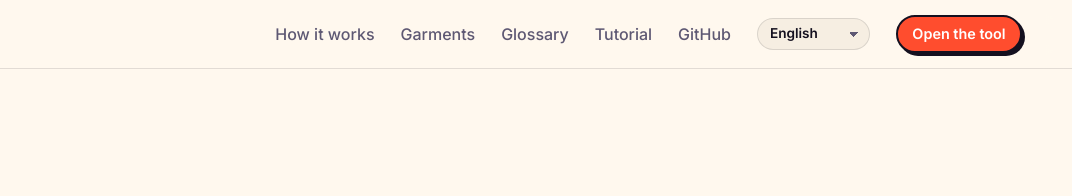
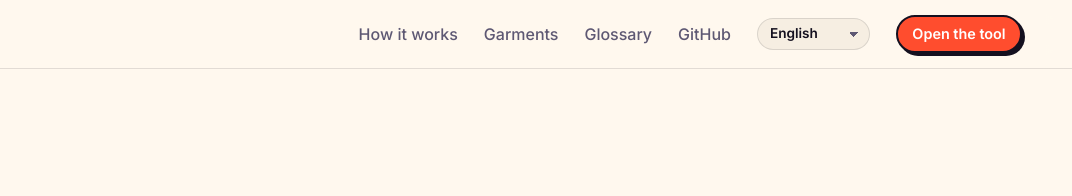
Before and after one commit to fsoftt/Percha, a website: page glosario.html in a window 1280 px wide. Shown: the top 196 px of the page, 208-1280 px from the left. Drawn offline with nearby package versions, Linux system fonts and the light colour scheme.

Commit message:
Oculta la pagina tutorial sin eliminarla

```diff
--- a/glosario.html
+++ b/glosario.html
@@ -28,7 +28,6 @@
         <a href="./#como-funciona" data-i18n="nav.how">Cómo funciona</a>
         <a href="./#prendas" data-i18n="nav.garments">Prendas</a>
         <a href="glosario.html" data-i18n="nav.gloss">Glosario</a>
-        <a href="tutorial.html" data-i18n="nav.tut">Tutorial</a>
         <a href="https://github.com/fsoftt/Percha">GitHub</a>
         <label class="lang"><span class="sr-only" data-i18n="lang.label">Idioma</span><select data-lang-switch aria-label="Idioma" data-i18n-attr="aria-label:lang.label"><option value="es">Español</option></select></label>
         <a class="btn btn--small" href="herramienta.html" data-i18n="nav.open">Abrir herramienta</a>
@@ -184,7 +183,7 @@
 
   <footer class="footer">
     <div class="wrap footer__in">
-      <span><a href="glosario.html" data-i18n="nav.gloss">Glosario</a> · <a href="tutorial.html" data-i18n="nav.tut">Tutorial</a> · <a href="https://github.com/fsoftt/Percha" data-i18n="foot.code">Código en GitHub</a> · <span data-i18n="foot.license">Licencia MIT</span></span>
+      <span><a href="glosario.html" data-i18n="nav.gloss">Glosario</a> · <a href="https://github.com/fsoftt/Percha" data-i18n="foot.code">Código en GitHub</a> · <span data-i18n="foot.license">Licencia MIT</span></span>
     </div>
   </footer>
 
```
Also changed, not shown: herramienta.html (+1 -2 lines), index.html (+1 -2 lines), tutorial.html (+1 -0 lines).
